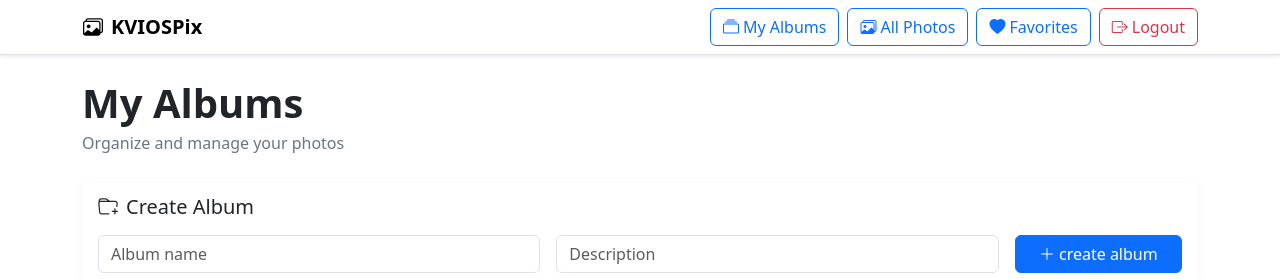
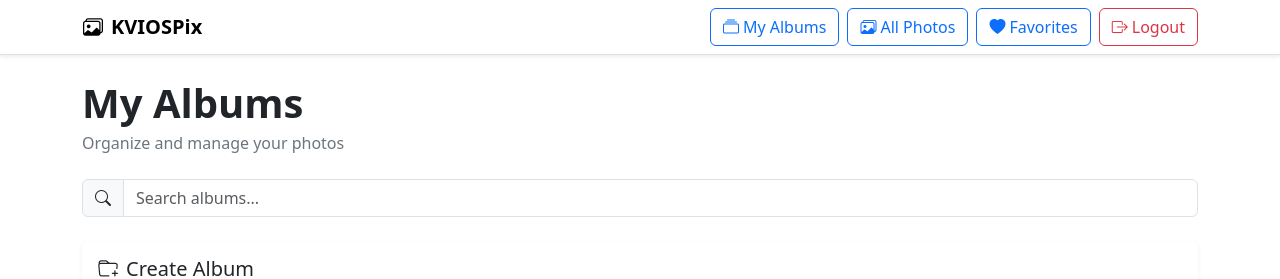
Before and after one commit to Subhransu894/Kaviospix-frontend, a React (Vite) app: page /albums in a window 1280 px wide. Shown: the top 279 px of the page. Built offline with nearby package versions, Linux system fonts and the light colour scheme; no server answers; sample sign-in values are in the browser's storage.

Commit message:
feat: added search bar option for albums

```diff
--- a/src/pages/Albums.jsx
+++ b/src/pages/Albums.jsx
@@ -7,6 +7,7 @@ import ToastMessage from "../components/ToastMessage";
 function Albums(){
     const [albums,setAlbums] = useState([])
     const [editingAlbum,setEditingAlbum]=useState(null)
+    const [search,setSearch]=useState("")
 
     const [toast,setToast]=useState({show:false,message:"",type:"success"})
 
@@ -57,6 +58,11 @@ function Albums(){
             setToast({show:true,message:error.message,type:"danger"})
         }
     }
+
+    const filterAlbums = albums.filter((album)=>
+        album.name.toLowerCase().includes(search.toLowerCase()) ||
+        album.description?.toLowerCase().includes(search.toLowerCase())
+    )
     return(
         <>
             {toast.show && (
@@ -68,10 +74,21 @@ function Albums(){
                     <h1 className="fw-semibold mb-1">My Albums</h1>
                     <p className="text-secondary mb-0">Organize and manage your photos</p>
                 </div>
+                <div className="input-group mb-4">
+                    <span className="input-group-text">
+                        <i className="bi bi-search"></i>
+                    </span>
+                    <input type="text"
+                        className="form-control"
+                        placeholder="Search albums..."
+                        value={search}
+                        onChange={(e)=>setSearch(e.target.value)}
+                    />
+                </div>
                 <CreateAlbum onAlbumCreated={fetchAlbum} />
                 {/* Album Grid */}
                 <div className="row g-4 mt-2">
-                    {albums.map((album) => (
+                    {filterAlbums.map((album) => (
                         <div className="col-12 col-md-6 col-lg-4" key={album._id}>
                             <div
                                 className="card h-100 border-0 shadow-sm"
```
